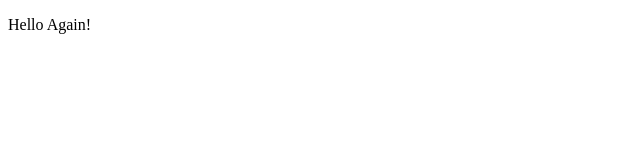
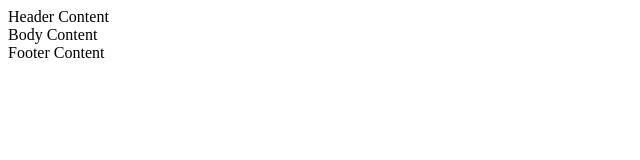
Before and after one commit to timwco/project-name, a plain HTML site: page index.html in a window 1280 px wide. Shown: the whole page, without its empty margins (0-640 px from the left). Drawn offline with Linux system fonts and the light colour scheme.

Commit message:
another commit

```diff
--- a/index.html
+++ b/index.html
@@ -5,7 +5,9 @@
 </head>
 <body>
   <div class="container">
-    <p>Hello Again!</p>
+    <header>Header Content</header>
+    <section>Body Content</section>
+    <footer>Footer Content</footer>
   </div>
 </body>
 </html>
```
